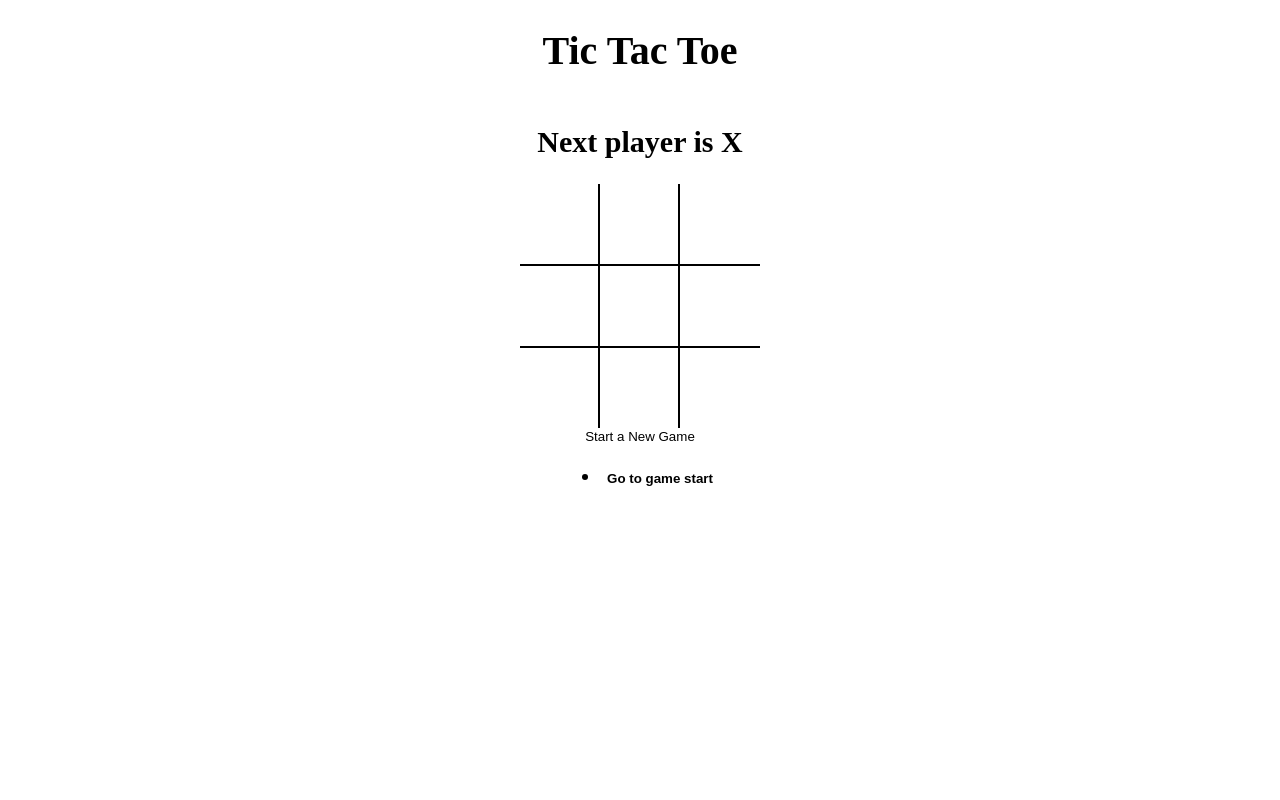
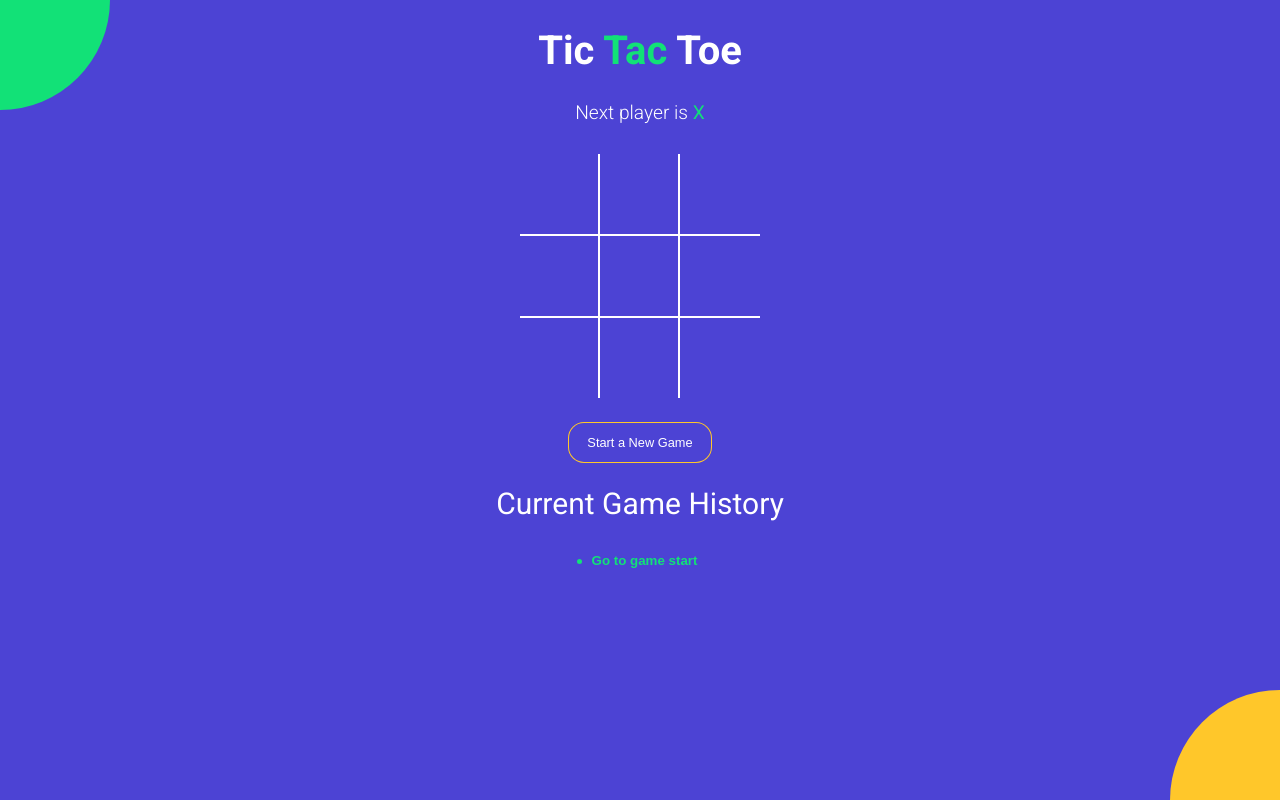
Before and after one commit to param-sahai/TicTacToe, a React (Vite) app: page / in a window 1280 px wide. Built offline with nearby package versions, Linux system fonts and the light colour scheme.

Commit message:
Finaltytlyling of the Entire App

```diff
--- a/index.html
+++ b/index.html
@@ -1,10 +1,17 @@
 <!DOCTYPE html>
 <html>
-  <head>
-    <title>React Vite Micro App</title>
-  </head>
-  <body>
+
+<head>
+    <meta charset="UTF-8" />
+    <meta name="viewport" content="width=device-width, initial-scale=1.0" />
+    <meta http-equiv="X-UA-Compatible" content="ie=edge" />
+    <link href="https://fonts.googleapis.com/css?family=Roboto:300,400,700&display=swap" rel="stylesheet" />
+    <title>TIC TAC TOE</title>
+</head>
+
+<body>
     <div id="root"></div>
     <script type="module" src="./src/index.jsx"></script>
-  </body>
+</body>
+
 </html>
--- a/src/App.jsx
+++ b/src/App.jsx
@@ -48,17 +48,25 @@
   };
   return (
     <div className="app">
-      <h1>Tic Tac Toe</h1>
+      <h1>
+        Tic <span className="text-green"> Tac </span> Toe
+      </h1>
       <StatusMessage winner={winner} current={current} />
       <Board
         board={current.board}
         handleSquareClick={handleSquareClick}
         winningSquares={winningSquares}
       />
-      <button type="button" onClick={onNewGame}>
+      <button
+        type="button"
+        onClick={onNewGame}
+        className={`btn-reset ${winner ? 'active' : ''}`}
+      >
         Start a New Game
       </button>
+      <h2 style={{ fontWeight: 'normal' }}>Current Game History</h2>
       <History history={history} moveTo={moveTo} currentMove={currentMove} />
+      <div className="bg-balls"></div>
     </div>
   );
 };
--- a/src/components/History.jsx
+++ b/src/components/History.jsx
@@ -2,14 +2,13 @@
 
 const History = ({ history, moveTo, currentMove }) => {
   return (
-    <ul>
+    <div className="history-wrapper">
+      <ul className="history">
         {history.map((_, move) => {
           return (
             <li key={move}>
               <button
-              style={{
-                fontWeight: move === currentMove ? 'bold' : 'normal',
-              }}
+                className={`btn-move ${move === currentMove ? 'active' : ''}`}
                 type="button"
                 onClick={() => {
                   moveTo(move);
@@ -21,6 +20,7 @@
           );
         })}
       </ul>
+    </div>
   );
 };
 
--- a/src/components/Square.jsx
+++ b/src/components/Square.jsx
@@ -4,9 +4,10 @@
   return (
     <button
       type="button"
-      className="square"
       onClick={onClick}
-      style={{ fontWeight: isWinningSquare ? 'bold' : 'normal' }}
+      className={`square ${isWinningSquare ? 'winning' : ''} ${
+        value === 'X' ? 'text-green' : 'text-orange'
+      }`}
     >
       {value}
     </button>
--- a/src/components/StatusMessage.jsx
+++ b/src/components/StatusMessage.jsx
@@ -4,13 +4,30 @@
   const noMovesLeft = current.board.every(el => el !== null);
 
   return (
-    <h2>
-      {winner && `Winner is ${winner}`}
-      {!winner &&
-        !noMovesLeft &&
-        `Next player is ${current.isXNext ? 'X' : 'O'}`}
-      {!winner && noMovesLeft && 'Game Tied!'}
-    </h2>
+    <div className="status-message">
+      {winner && (
+        <>
+          Winner is{' '}
+          <span className={winner === 'X' ? 'text-green' : 'text-orange'}>
+            {winner}
+          </span>
+        </>
+      )}
+      {!winner && !noMovesLeft && (
+        <>
+          Next player is{' '}
+          <span className={current.isXNext ? 'text-green' : 'text-orange'}>
+            {current.isXNext ? 'X' : 'O'}{' '}
+          </span>
+        </>
+      )}
+      {!winner && noMovesLeft && (
+        <>
+          <span className="text-green"> Game </span>{' '}
+          <span className="text-orange">Tied!</span>
+        </>
+      )}
+    </div>
   );
 };
 
--- a/src/styles/root.scss
+++ b/src/styles/root.scss
@@ -1,4 +1,10 @@
+$green: #12e177;
+$orange: #ffc72a;
+$blue: #4c43d4;
 body {
+    font-family: 'Roboto', sans-serif;
+    background-color: $blue;
+    color: #fff;
     padding: 0;
     margin: 0;
 }
@@ -19,18 +25,82 @@
     align-items: center;
 }
 
+.text-green {
+    color: $green;
+}
+
+.text-orange {
+    color: $orange;
+}
+
+.history-wrapper {
+    width: 300px;
+    text-align: center;
+    margin-bottom: 20px;
+    .history {
+        display: inline-block;
+        padding: 0;
+        margin: 0;
+        li {
+            list-style: none;
+            text-align: left;
+            &:before {
+                content: '';
+                border-radius: 50%;
+                display: inline-block;
+                height: 5px;
+                width: 5px;
+                background-color: $green;
+                margin-right: 4px;
+                margin-bottom: 1px;
+            }
+            .btn-move {
+                color: #fff;
+                &.active {
+                    font-weight: bold;
+                    color: $green;
+                }
+            }
+        }
+    }
+}
+
+.status-message {
+    margin-bottom: 30px;
+    font-size: 1.2rem;
+    font-weight: lighter;
+    span {
+        font-weight: normal;
+    }
+}
+
+.btn-reset {
+    font-size: 0.8rem;
+    color: #fff;
+    border-radius: 15px;
+    padding: 12px 18px;
+    margin-top: 25px;
+    transition: all 0.2s;
+    background-color: $blue;
+    box-shadow: 0px 0px 0px 1px $orange;
+    &.active {
+        background-color: $orange;
+        box-shadow: none;
+    }
+}
+
 .board {
     .board-row {
         display: flex;
         flex-direction: row;
-        border-bottom: 2px solid #000;
+        border-bottom: 2px solid #fff;
         &:last-child {
             border-bottom: none;
         }
         .square {
             width: 80px;
             height: 80px;
-            border-right: 2px solid #000;
+            border-right: 2px solid #fff;
             font-size: 2.5rem;
             padding: 0;
             overflow: hidden;
@@ -38,6 +108,60 @@
             &:last-child {
                 border-right: none;
             }
+            &.winning {
+                animation: scaleText 1.4s infinite;
+                @keyframes scaleText {
+                    0% {
+                        transform: 2.5rem;
+                    }
+                    50% {
+                        font-size: 3.5rem;
+                    }
+                    100% {
+                        font-size: 2.5rem;
+                    }
+                }
+            }
         }
     }
 }
+
+.bg-balls {
+    position: fixed;
+    top: 0;
+    left: 0;
+    right: 0;
+    bottom: 0;
+    min-width: 100%;
+    z-index: -1;
+    &:before,
+    &:after {
+        content: '';
+        position: absolute;
+        width: 150px;
+        height: 150px;
+        border-radius: 50%;
+    }
+    &:before {
+        background-color: $orange;
+        right: -75px;
+        bottom: -75px;
+        @media screen and (min-width: 476px) {
+            width: 220px;
+            height: 220px;
+            right: -110px;
+            bottom: -110px;
+        }
+    }
+    &:after {
+        background-color: $green;
+        top: -75px;
+        left: -75px;
+        @media screen and (min-width: 476px) {
+            width: 220px;
+            height: 220px;
+            top: -110px;
+            left: -110px;
+        }
+    }
+}
```
Lines whose indentation alone changed are shown as unchanged.
